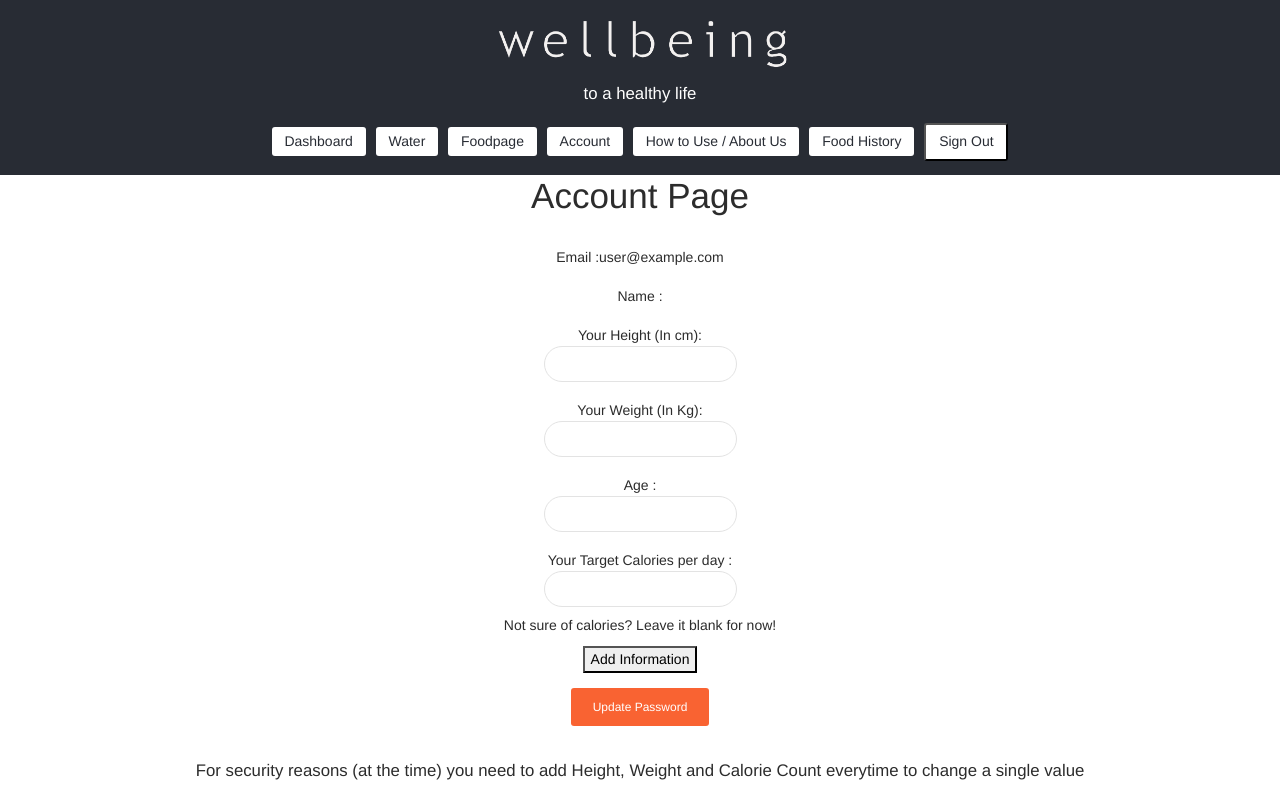
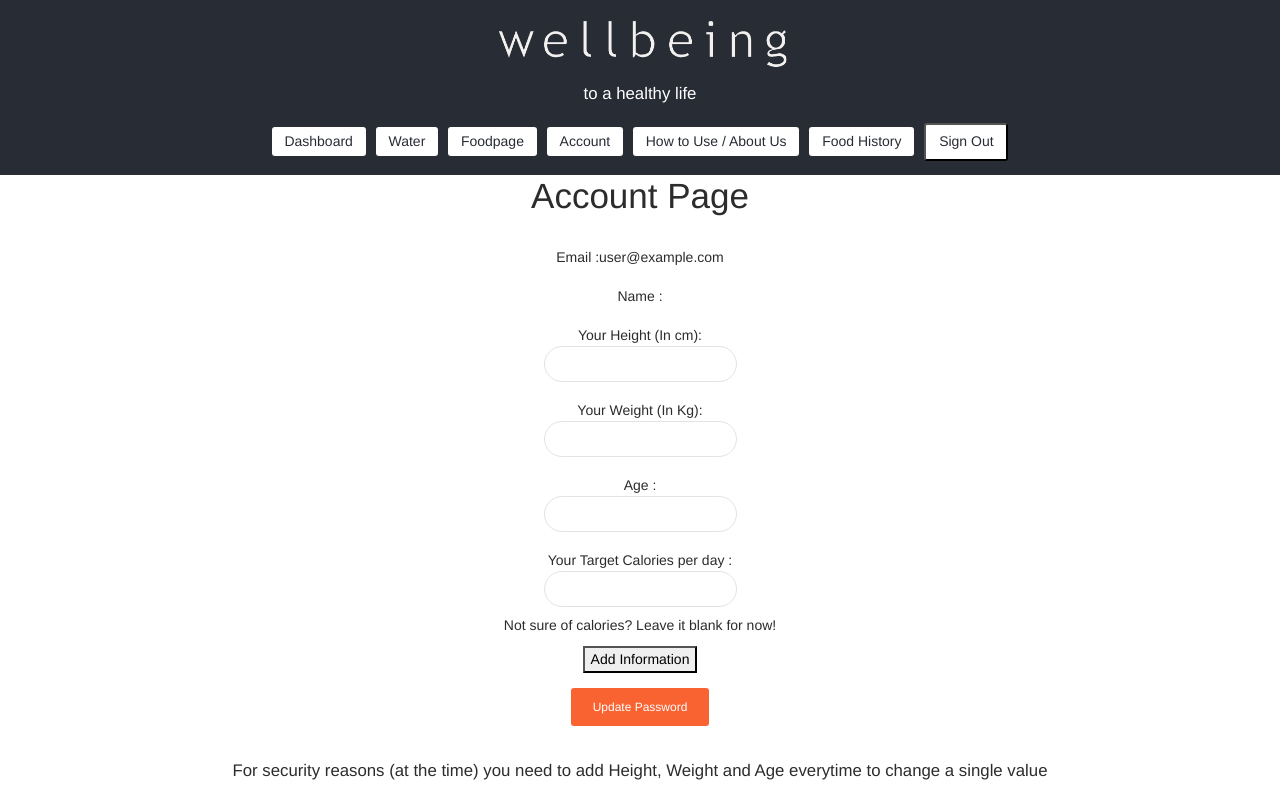
Before and after one commit to bholetanaya2715/CS554-Project-React, a React (Create React App) app: page /account in a window 1280 px wide. Built offline with nearby package versions, Linux system fonts and the light colour scheme; no server answers; sample sign-in values are in the browser's storage.

Commit message:
Changed the message text in footer

```diff
--- a/src/Components/Account.js
+++ b/src/Components/Account.js
@@ -209,7 +209,7 @@ function Account() {
       )}
       <p>
         For security reasons (at the time) you need to add Height, Weight and
-        Calorie Count everytime to change a single value
+        Age everytime to change a single value
       </p>
       {/* <SignOutButton /> */}
     </div>
```
